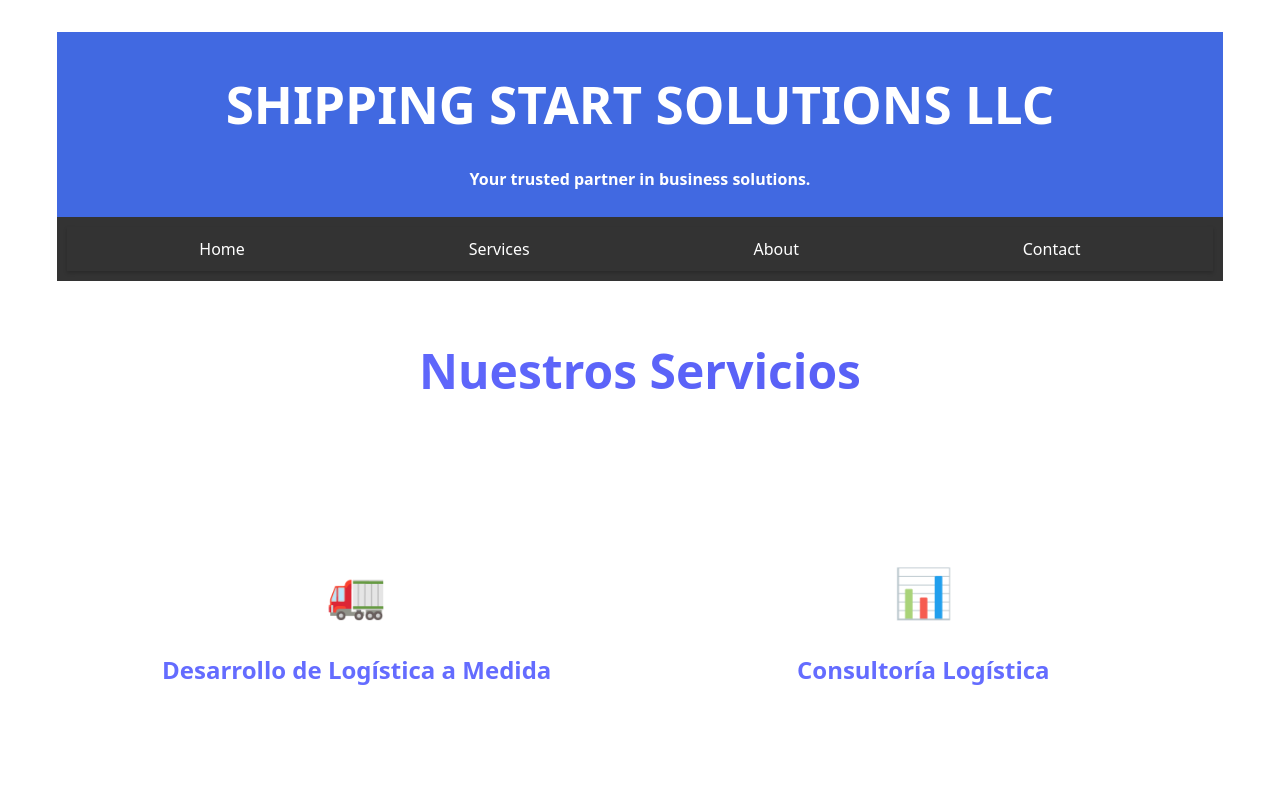
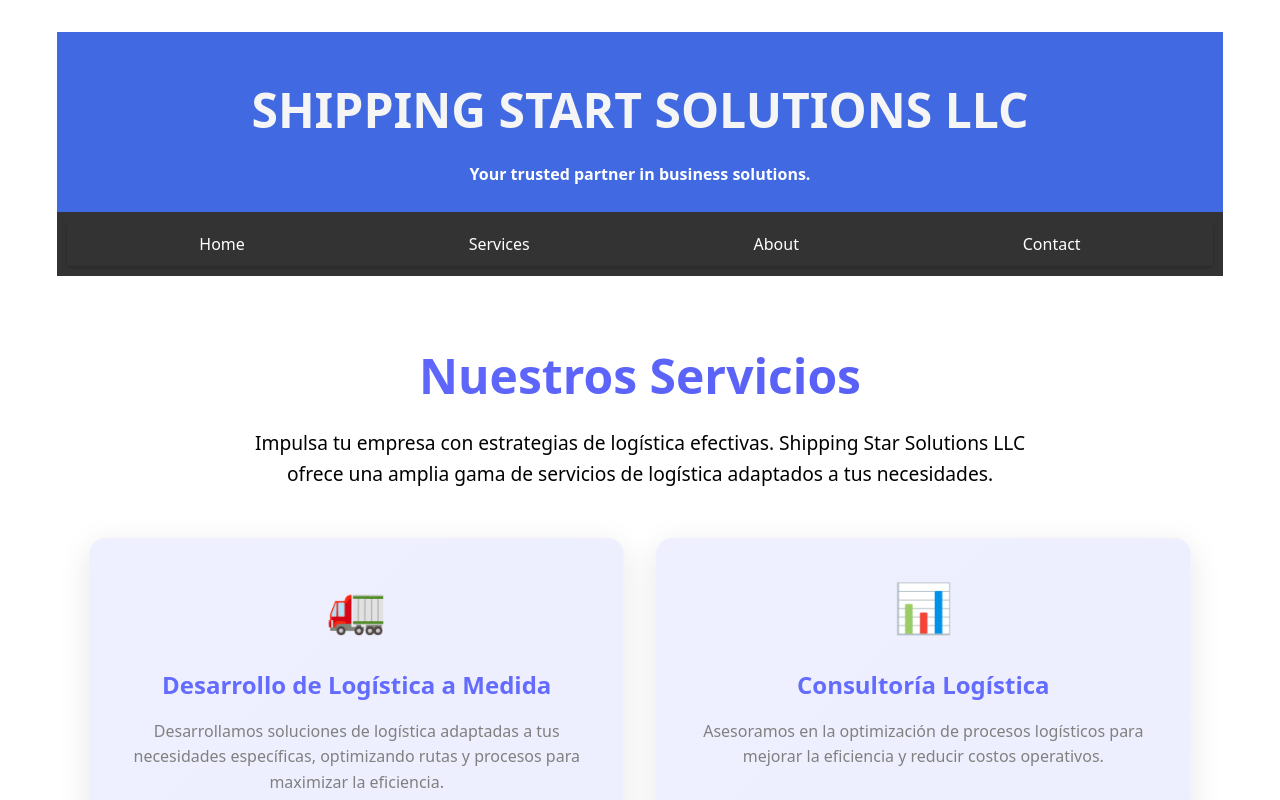
Before and after one commit to MarViott/ives, a React (Vite) app: page /services in a window 1280 px wide. Shown: the top 800 px of the page. Built offline with nearby package versions, Linux system fonts and the light colour scheme.

Commit message:
feat: mejorar estilos en README, Services.css e index.css, actualizando colores y fondos

```diff
--- a/src/components/pages/Services.css
+++ b/src/components/pages/Services.css
@@ -21,7 +21,7 @@
 
 .services-subtitle {
   font-size: 1.2rem;
-  color: rgba(255, 255, 255, 0.8);
+  color: black;
   max-width: 800px;
   margin: 0 auto;
   line-height: 1.6;
@@ -35,8 +35,10 @@
 }
 
 .service-card {
-  background: rgba(255, 255, 255, 0.05);
+  background: linear-gradient(135deg, rgba(100, 108, 255, 0.1) 0%, rgba(83, 91, 242, 0.1) 100%);
   border: 1px solid rgba(255, 255, 255, 0.1);
+  color: black;
+  box-shadow: 0 8px 32px rgba(0, 0, 0, 0.1);
   border-radius: 16px;
   padding: 2rem;
   text-align: center;
@@ -65,7 +67,7 @@
 }
 
 .service-description {
-  color: rgba(255, 255, 255, 0.8);
+  color: grey;
   line-height: 1.6;
   font-size: 1rem;
   margin: 0;
@@ -73,8 +75,8 @@
 
 .services-cta {
   text-align: center;
-  background: linear-gradient(135deg, rgba(100, 108, 255, 0.1) 0%, rgba(83, 91, 242, 0.1) 100%);
   border: 1px solid rgba(100, 108, 255, 0.2);
+  background: linear-gradient(135deg, #646cff 0%, #535bf2 100%);
   border-radius: 20px;
   padding: 3rem 2rem;
   -webkit-backdrop-filter: blur(10px);
@@ -88,7 +90,7 @@
 }
 
 .services-cta p {
-  font-size: 1.1rem;
+  font-size: 1.3rem;
   color: rgba(255, 255, 255, 0.7);
   margin-bottom: 2rem;
   max-width: 600px;
--- a/src/index.css
+++ b/src/index.css
@@ -59,8 +59,21 @@ nav ul{
   }
 
 h1 {
-  font-size: 3.2em;
-  line-height: 1.1;
+  font-size: 3rem;
+  margin-bottom: 1rem;
+  background: linear-gradient(135deg, #646cff 0%, #535bf2 100%);
+  -webkit-background-clip: text;
+  -webkit-text-fill-color: transparent;
+  background-clip: text;
+}
+
+header h1 {
+  font-size: 3rem;
+  margin-bottom: 1rem;
+  background: whitesmoke;
+  -webkit-background-clip: text;
+  -webkit-text-fill-color: transparent;
+  background-clip: text;
 }
 
 main {
@@ -71,6 +84,7 @@ main {
   justify-content: center;
   align-items: center;
   background-color: #f0f0f0;
+  color: #333;
   min-height: 80vh;
   flex-wrap: wrap;
   gap: 20px;
```
Also changed, not shown: 1 other file (tests, documents, lock files or other folders).
